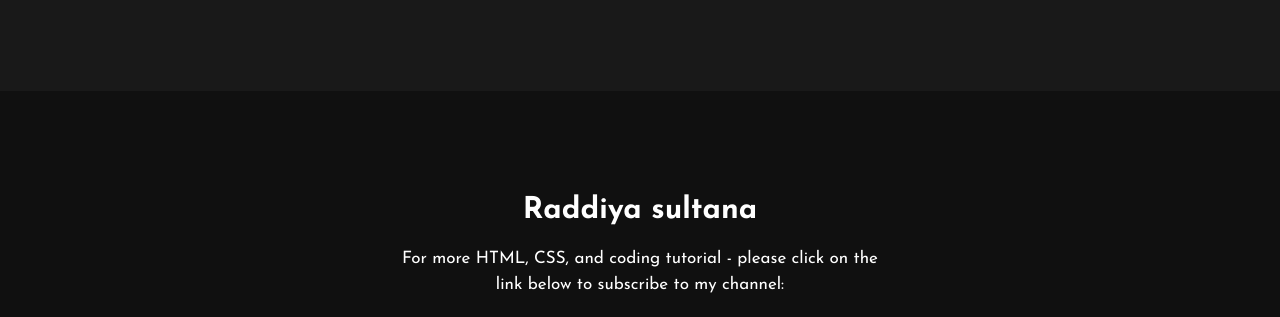
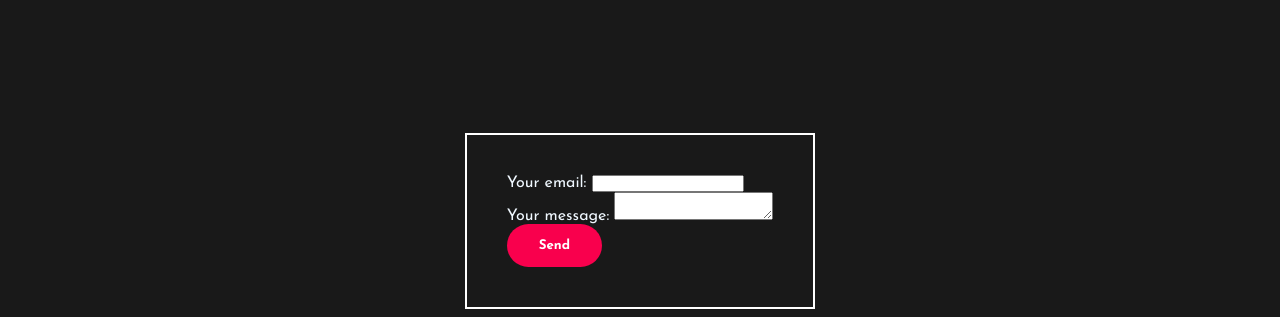
Before and after one commit to Raddiya/portfolio, a plain HTML site: page index.html in a window 1280 px wide. Shown: the part 2361-2678 px from the top of the page. Drawn offline with Linux system fonts and the light colour scheme.

Commit message:
contact add

```diff
--- a/css/style.css
+++ b/css/style.css
@@ -253,6 +253,13 @@ h5{
 	border: 2px solid #f9004d;
 	cursor: pointer;
 }
+.form-style{
+	color: aliceblue;
+	border: 2px solid white;
+	padding: 40px;
+	margin-bottom: 30px;
+}
+
 footer{
 	position: relative;
 	width: 100%;
--- a/index.html
+++ b/index.html
@@ -1,15 +1,21 @@
 <!DOCTYPE html>
 <html>
+
 <head>
 	<title>Portfolio website</title>
 	<link rel="stylesheet" type="text/css" href="css/style.css">
 
 	<link rel="preconnect" href="https://fonts.gstatic.com">
-  <link href="https://fonts.googleapis.com/css2?family=Josefin+Sans:ital,wght@0,100;0,200;0,300;0,400;0,500;0,600;0,700;1,100;1,200;1,300;1,400;1,500;1,600;1,700&display=swap" rel="stylesheet">
+	<link
+		href="https://fonts.googleapis.com/css2?family=Josefin+Sans:ital,wght@0,100;0,200;0,300;0,400;0,500;0,600;0,700;1,100;1,200;1,300;1,400;1,500;1,600;1,700&display=swap"
+		rel="stylesheet">
 
-  <link rel="stylesheet" href="https://cdnjs.cloudflare.com/ajax/libs/font-awesome/5.15.3/css/all.min.css" integrity="sha512-iBBXm8fW90+nuLcSKlbmrPcLa0OT92xO1BIsZ+ywDWZCvqsWgccV3gFoRBv0z+8dLJgyAHIhR35VZc2oM/gI1w==" crossorigin="anonymous" referrerpolicy="no-referrer" />
+	<link rel="stylesheet" href="https://cdnjs.cloudflare.com/ajax/libs/font-awesome/5.15.3/css/all.min.css"
+		integrity="sha512-iBBXm8fW90+nuLcSKlbmrPcLa0OT92xO1BIsZ+ywDWZCvqsWgccV3gFoRBv0z+8dLJgyAHIhR35VZc2oM/gI1w=="
+		crossorigin="anonymous" referrerpolicy="no-referrer" />
 
 </head>
+
 <body>
 	<!----hero Section start---->
 
@@ -23,7 +29,8 @@
 				<li><a href="#">Skills</a></li>
 				<li><a href="#">Contact Me</a></li>
 			</ul>
-			<a href="https://drive.google.com/file/d/1csPvtOfXOJ0aTdN8iKt1YzRRhN-5lZjC/view?usp=sharing"class="btn" target="_blank" download>Resume</a>
+			<a href="https://drive.google.com/file/d/1csPvtOfXOJ0aTdN8iKt1YzRRhN-5lZjC/view?usp=sharing" class="btn"
+				target="_blank" download>Resume</a>
 		</nav>
 
 		<div class="content">
@@ -46,7 +53,10 @@
 			<div class="about-text">
 				<h2>About Me</h2>
 				<h5>Developer <span>& Designer</span></h5>
-				<p>I am a front-end web developer. I can provide clean code and pixel perfect design. I also make the website more & more interactive with web animations.I can provide clean code and pixel perfect design. I also make the website more & more interactive with web animations.A responsive design makes your website accessible to all users, regardless of their device.</p>
+				<p>I am a front-end web developer. I can provide clean code and pixel perfect design. I also make the
+					website more & more interactive with web animations.I can provide clean code and pixel perfect
+					design. I also make the website more & more interactive with web animations.A responsive design
+					makes your website accessible to all users, regardless of their device.</p>
 				<button type="button">Let's Talk</button>
 			</div>
 		</div>
@@ -64,7 +74,8 @@
 				<h5>Wheels BD</h5>
 				<div class="pra">
 					<p>This website is a bike parts manufacturing company.
-						In this Website you can manage bike parts if you are admin.● Admin System Implemented.● Admin can cancel any unpaid order and add or delete parts.
+						In this Website you can manage bike parts if you are admin.● Admin System Implemented.● Admin
+						can cancel any unpaid order and add or delete parts.
 					</p>
 
 					<p style="text-align: center;">
@@ -108,6 +119,26 @@
 		<a class="button-two" href="#">Hire Me</a>
 	</div>
 
+	<div class="contact-me">
+		<form action="https://formspree.io/f/xgedqzdn" method="POST" class="form-style">
+			<label class="lebel-style" >
+				Your email:
+				<input type="email" name="email">
+			</label>
+			<br>
+			<label class="lebel-style">
+				Your message:
+				<textarea name="message"></textarea>
+			</label>
+			<br>
+			<!-- your other form fields go here -->
+			<button type="submit" class="lebel-style">Send</button>
+		</form>
+	</div>
+
+
+
+
 	<!------footer start--------->
 	<footer>
 		<p>Raddiya sultana</p>
@@ -120,4 +151,5 @@
 		<p class="end">CopyRight By Raddiya Sultana</p>
 	</footer>
 </body>
+
 </html>
```
